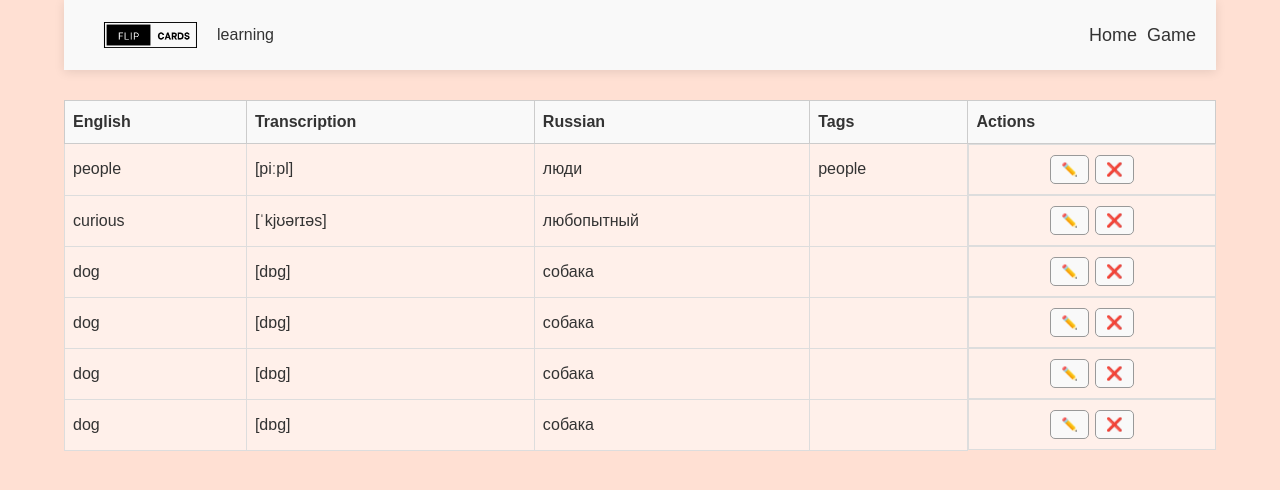
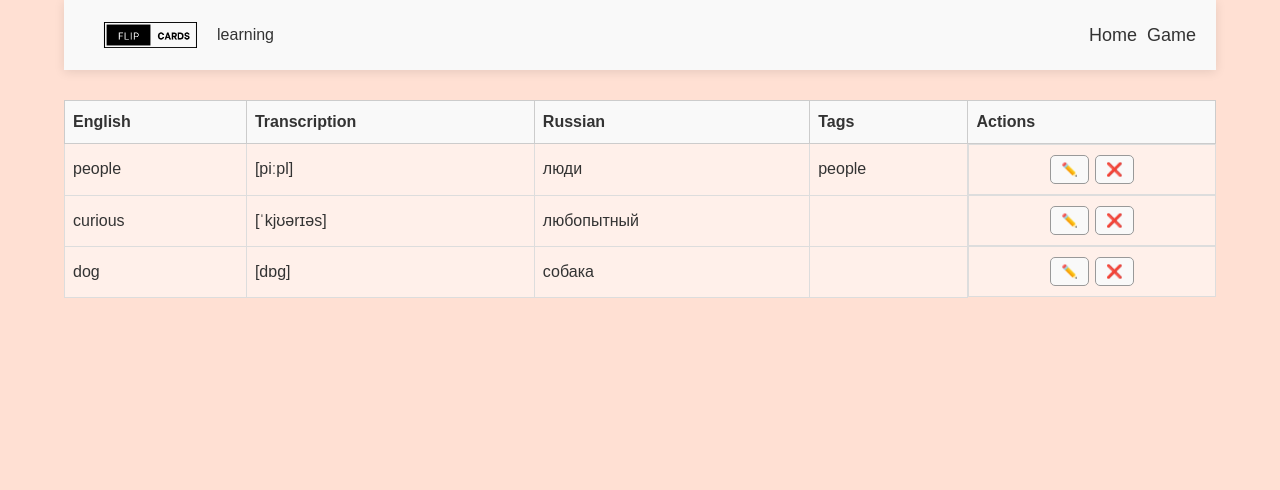
Before and after one commit to Katerina-99/word-flip-app, a React (Vite) app: page / in a window 1280 px wide. Shown: the top 490 px of the page. Built offline with nearby package versions, Linux system fonts and the light colour scheme.

Commit message:
create NotFound component,add styles, add routs

```diff
--- a/src/App.jsx
+++ b/src/App.jsx
@@ -4,6 +4,7 @@ import WordSlider from "./components/WordSlider/WordSlider";
 import Header from "./components/Header/Header";
 import words from "./words";
 import "./App.css";
+import NotFound from "./components/NotFound/NotFound";
 
 function App() {
   return (
@@ -15,6 +16,7 @@ function App() {
           path="/game"
           element={<WordSlider words={words} initialIndex={1} />}
         />
+        <Route path="*" element={<NotFound />} />
       </Routes>
     </>
   );
--- a/src/assets/styles/variables.css
+++ b/src/assets/styles/variables.css
@@ -13,4 +13,5 @@
   --font-size-base: 16px;
   --font-size-sm: 14px;
   --radius: 5px;
+  --box-shadow: 0 2px 10px rgba(0, 0, 0, 0.1);
 }
--- a/src/components/Header/Header.module.css
+++ b/src/components/Header/Header.module.css
@@ -12,7 +12,7 @@
   padding: 10px 20px;
   z-index: 1000;
   background-color: var(--color-bg);
-  box-shadow: 0 2px 10px rgba(0, 0, 0, 0.1);
+  box-shadow: var(--box-shadow);
 }
 
 .imgContainer {
--- /dev/null
+++ b/src/components/NotFound/NotFound.jsx
@@ -0,0 +1,19 @@
+import { NavLink } from "react-router";
+import gif from "../../assets/images/not-found.gif";
+import styles from "./NotFound.module.css";
+
+const NotFound = () => {
+  return (
+    <div className={styles.notFoundContainer}>
+      <h1 className={styles.title}>404</h1>
+      <span>Страница потерялась</span>
+      <p>Похоже, вы пошли не туда. Такой страницы не существует.</p>
+      <img src={gif} alt="Not Found" />
+      <NavLink to="/" className={styles.link}>
+        Вернуться на главную
+      </NavLink>
+    </div>
+  );
+};
+
+export default NotFound;
--- /dev/null
+++ b/src/components/NotFound/NotFound.module.css
@@ -0,0 +1,31 @@
+.notFoundContainer {
+  display: flex;
+  flex-direction: column;
+  align-items: center;
+  gap: 15px;
+  width: 50%;
+
+  margin: 100px auto;
+  padding: 45px 45px;
+  text-align: center;
+  background-color: var(--color-bg);
+}
+
+.title {
+  font-size: 60px;
+  color: var(--color-accent);
+}
+
+.link {
+  max-width: 60%;
+  padding: 14px;
+  text-decoration: none;
+  color: inherit;
+  border: 1px solid var(--color-border);
+  border-radius: var(--radius);
+}
+
+.link:hover {
+  color: var(--color-accent);
+  box-shadow: var(--box-shadow);
+}
--- a/src/components/WordCard/WordCard.module.css
+++ b/src/components/WordCard/WordCard.module.css
@@ -5,7 +5,6 @@
   align-items: center;
   gap: 25px;
 
-  /* max-width: 30%; */
   width: 35%;
   min-height: 350px;
   margin: 20px auto;
@@ -27,8 +26,5 @@
 
 .button:hover {
   background-color: var(--color-accent-hover);
-
-  box-shadow: 6px 5px 14px -7px rgba(0, 0, 0, 0.64);
-  -webkit-box-shadow: 6px 5px 14px -7px rgba(0, 0, 0, 0.64);
-  -moz-box-shadow: 6px 5px 14px -7px rgba(0, 0, 0, 0.64);
+  box-shadow: var(--box-shadow);
 }
--- a/src/components/WordRow/WordRow.module.css
+++ b/src/components/WordRow/WordRow.module.css
@@ -30,5 +30,5 @@
 
 .button:hover {
   background-color: var(--color-accent-hover);
-  box-shadow: 0 2px 10px rgba(0, 0, 0, 0.1);
+  box-shadow: var(--box-shadow);
 }
--- a/src/words.js
+++ b/src/words.js
@@ -23,30 +23,6 @@ const words = [
     tags: "",
     tags_json: '[""]',
   },
-  {
-    id: "33529",
-    english: "dog",
-    transcription: "[dɒg]",
-    russian: "собака",
-    tags: "",
-    tags_json: '[""]',
-  },
-  {
-    id: "33529",
-    english: "dog",
-    transcription: "[dɒg]",
-    russian: "собака",
-    tags: "",
-    tags_json: '[""]',
-  },
-  {
-    id: "33529",
-    english: "dog",
-    transcription: "[dɒg]",
-    russian: "собака",
-    tags: "",
-    tags_json: '[""]',
-  },
 ];
 
 export default words;
```
Also changed, not shown: src/assets/images/not-found.gif (added).
